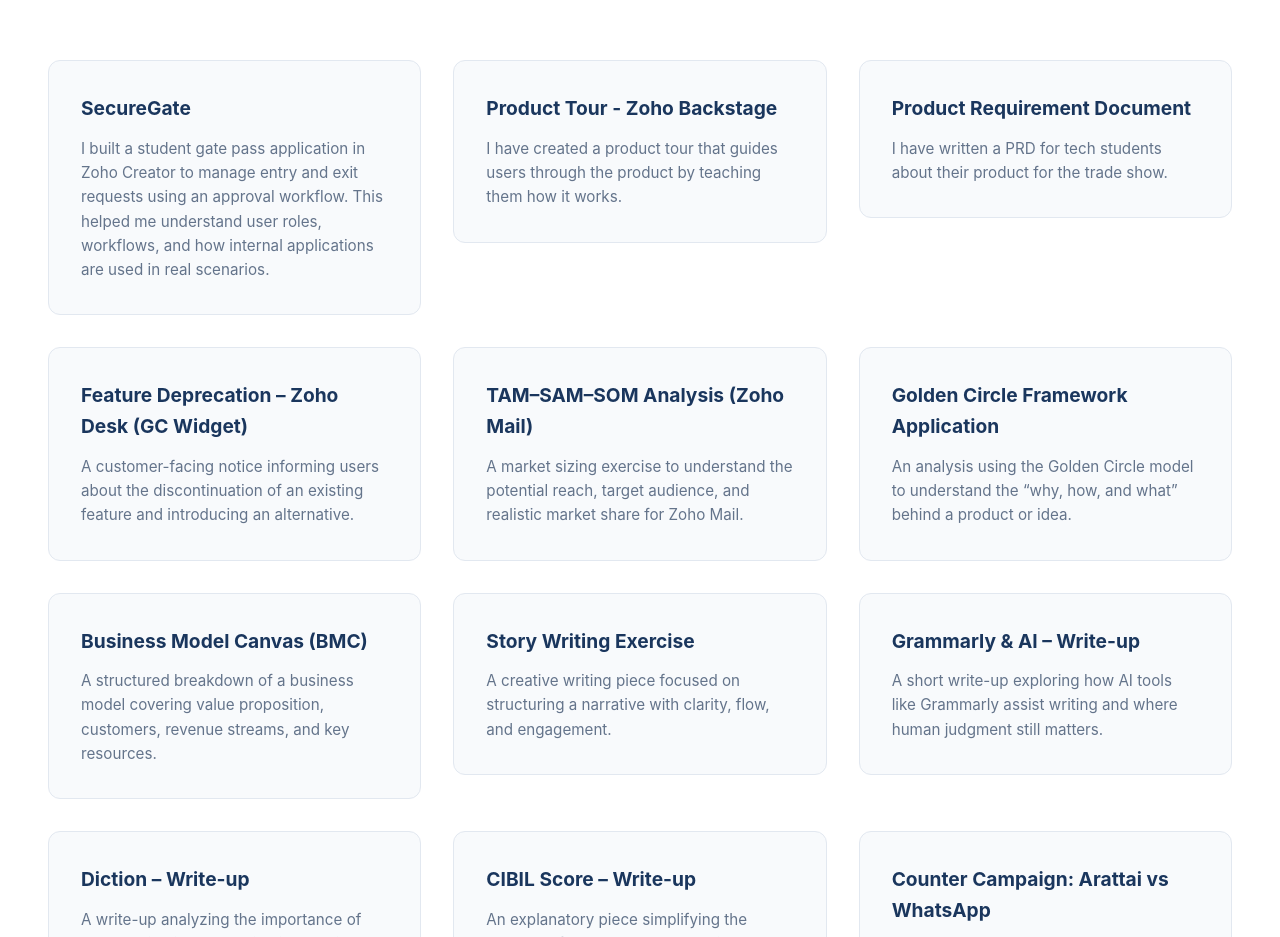
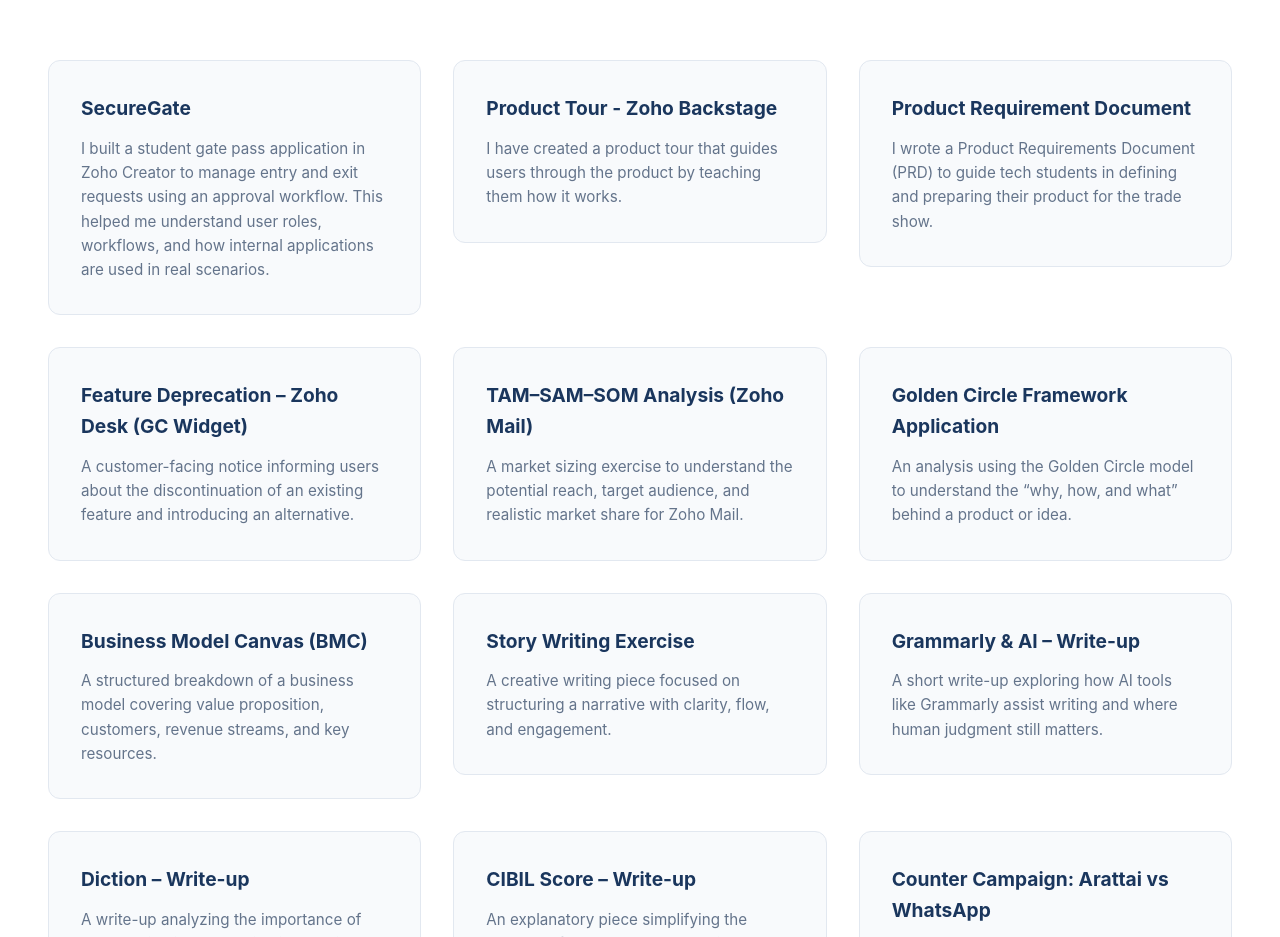
Before and after one commit to YuhanRahul/Portfolio---Yuhan-Rahul, a plain HTML site: page index.html in a window 1280 px wide. Shown: the part 1900-2837 px from the top of the page. Drawn offline with Linux system fonts and the light colour scheme.

Commit message:
Revise PRD description for clarity

```diff
--- a/index.html
+++ b/index.html
@@ -623,7 +623,7 @@
                 <a href = "https://writer.zoho.in/writer/open/t0ctz2fbbbda5d1fe45ae884e877d0a3b5fa4" target="_blank" style="text-decoration: none; color: inherit;">
                 <div class="other-work-card">
                     <h3> Product Requirement Document </h3>
-                    <p> I have written a PRD for tech students about their product for the trade show. </p>
+                    <p> I wrote a Product Requirements Document (PRD) to guide tech students in defining and preparing their product for the trade show. </p>
                 </div>
                 </a>
                     <a href="https://writer.zoho.in/writer/open/g3f7t918c70a6912748b7b7e7581356bdc384" target="_blank" style="text-decoration: none; color: inherit;">
```
